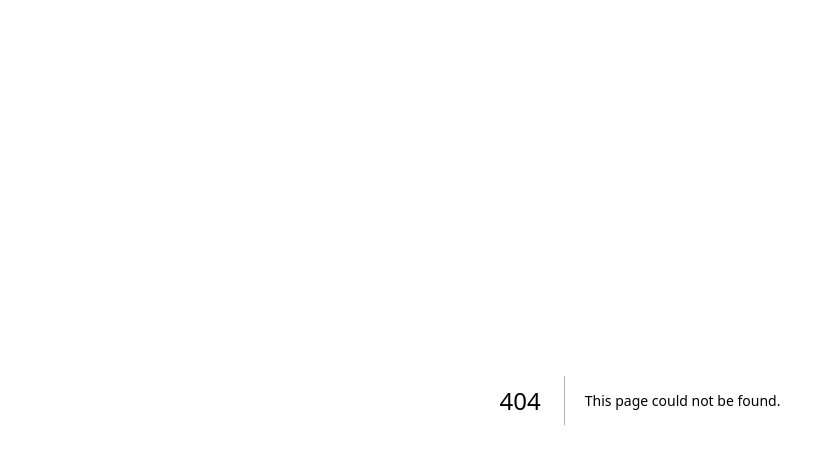
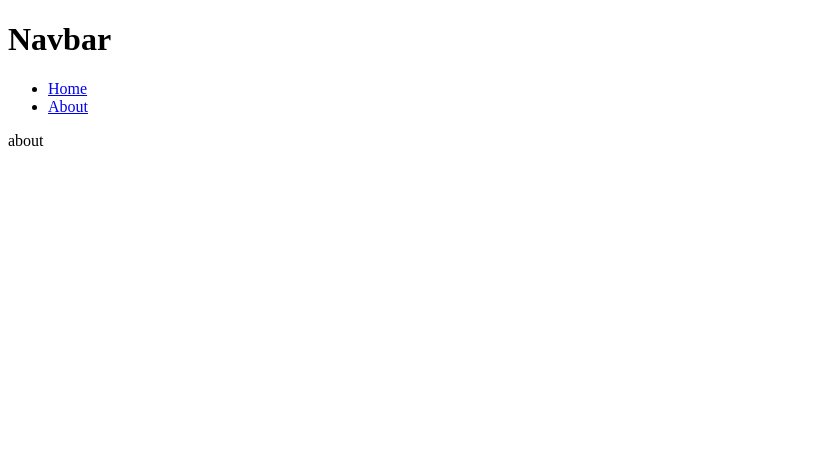
Before and after one commit to jlg777/Next_Web, a Next.js app: page /about in a window 1280 px wide. Before the commit this address had no page. Shown: the top 464 px of the page, without its empty margins (0-835 px from the left). Built offline with nearby package versions, Linux system fonts and the light colour scheme.

Commit message:
se agregan rutas

```diff
--- /dev/null
+++ b/app/about/page.jsx
@@ -0,0 +1,6 @@
+const about = () => {
+  return (
+    <div>about</div>
+  )
+}
+export default about
--- /dev/null
+++ b/app/components/Navbar.jsx
@@ -0,0 +1,14 @@
+import Link from "next/link"
+
+const Navbar = () => {
+  return (
+    <>
+    <h1>Navbar</h1>
+    <ul>
+        <li><Link href='/'>Home</Link></li>
+        <li><Link href='about'>About</Link></li>
+    </ul>
+    </>
+  )
+}
+export default Navbar
--- a/app/layout.tsx
+++ b/app/layout.tsx
@@ -1,3 +1,5 @@
+import Navbar from './components/Navbar'
+
 export const metadata = {
   title: 'Next.js',
   description: 'Generated by Next.js',
@@ -10,7 +12,10 @@
 }) {
   return (
     <html lang="en">
-      <body>{children}</body>
+      <body>
+      <Navbar />
+        {children}
+      </body>
     </html>
   )
 }
```
